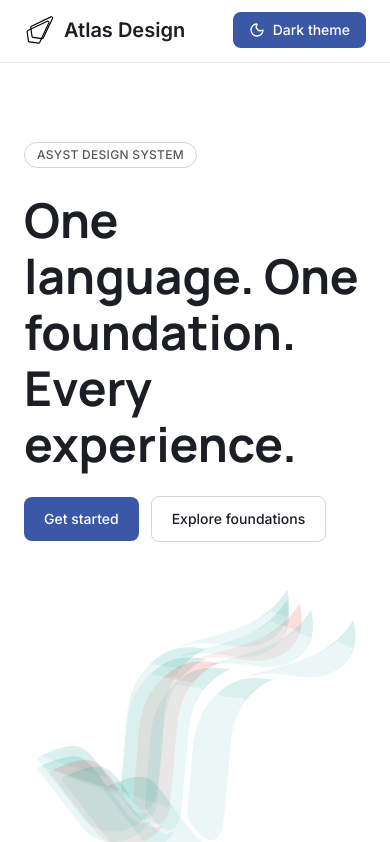
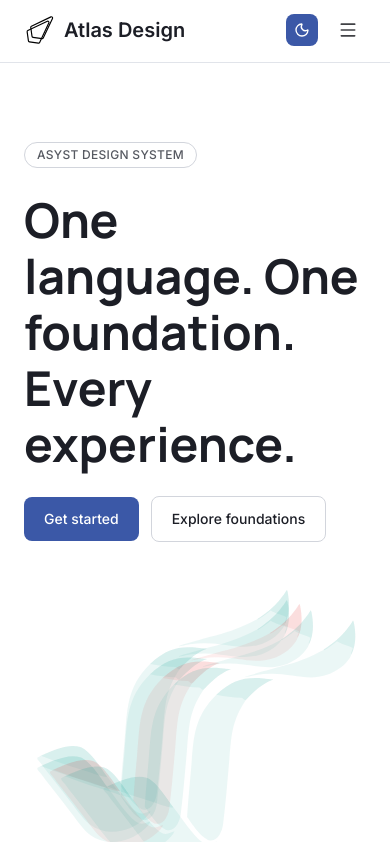
Before and after one commit to androsap/atlas-design-system, a Next.js app: page / in a window 390 px wide. Shown: the part 3-845 px from the top of the page. Built offline with nearby package versions, Linux system fonts and the light colour scheme.

Commit message:
fix(homepage): fix text position and header in responsive view

```diff
--- a/src/app/page.tsx
+++ b/src/app/page.tsx
@@ -105,9 +105,9 @@ export default function Home() {
             </section>
 
             {/* Components showcase */}
-            <section id="components" className="flex min-h-[600px] shrink-0 scroll-mt-16 snap-start items-start overflow-hidden border-t border-[var(--neutral100)] lg:max-h-screen">
+            <section id="components" className="flex min-h-screen shrink-0 scroll-mt-16 snap-start items-start overflow-hidden border-t border-[var(--neutral100)] lg:max-h-screen">
                 <div className="mx-auto grid w-full max-w-7xl items-start gap-10 px-6 pt-10 md:pr-10 md:pl-[52px] lg:grid-cols-2 lg:pt-28">
-                    <div className="relative z-10 lg:bottom-30">
+                    <div className="relative z-10 lg:bottom-14">
                         <h1
                             className="text-[var(--neutral900)]"
                             style={{ font: "var(--displayMd)" }}
@@ -132,12 +132,12 @@ export default function Home() {
                         </Link>
                     </div>
 
-                    <div className="relative lg:right-[600px] lg:bottom-[-80px] lg:[perspective:1800px] lg:[perspective-origin:50%_20%]">
+                    <div className="relative lg:right-[600px] lg:bottom-[-180px] lg:[perspective:1800px] lg:[perspective-origin:50%_20%]">
                         <Image
                             src="/ss-01-white.jpg"
                             alt="Atlas components preview"
                             width={1560}
-                            height={860}
+                            height={760}
                             sizes="(min-width: 1024px) 1560px, (min-width: 672px) 672px, 100vw"
                             className="relative z-[200] h-auto w-full max-w-2xl rounded-2xl border border-[var(--neutral100)] shadow-xl [transform-origin:top] lg:w-[1560px] lg:max-w-none lg:[transform:rotateX(48deg)_rotateZ(-16deg)] [html[data-theme=dark]_&]:hidden"
                         />
@@ -145,7 +145,7 @@ export default function Home() {
                             src="/ss-01-black.jpg"
                             alt="Atlas components preview"
                             width={1560}
-                            height={860}
+                            height={760}
                             sizes="(min-width: 1024px) 1560px, (min-width: 672px) 672px, 100vw"
                             className="relative z-[200] hidden h-auto w-full max-w-2xl rounded-2xl border border-[var(--neutral100)] shadow-xl [transform-origin:top] lg:w-[1560px] lg:max-w-none lg:[transform:rotateX(48deg)_rotateZ(-16deg)] [html[data-theme=dark]_&]:block"
                         />
--- a/src/components/layout/header.tsx
+++ b/src/components/layout/header.tsx
@@ -1,6 +1,7 @@
 import Link from "next/link"
 import Image from "next/image"
 import { ThemeToggle } from "@/components/theme-toggle"
+import { MobileNav } from "@/components/layout/mobile-nav"
 
 const NAV_LINKS = [
     { label: "Get started", href: "/getting-started" },
@@ -49,6 +50,7 @@ export function Header() {
 
                 <div className="flex items-center gap-3">
                     <ThemeToggle />
+                    <MobileNav links={NAV_LINKS} />
                 </div>
             </div>
         </header>
--- /dev/null
+++ b/src/components/layout/mobile-nav.tsx
@@ -0,0 +1,81 @@
+"use client"
+
+import { useEffect, useState } from "react"
+import { createPortal } from "react-dom"
+import Link from "next/link"
+import { Menu, X } from "lucide-react"
+
+export interface MobileNavLink {
+    label: string
+    href: string
+}
+
+export function MobileNav({ links }: { links: MobileNavLink[] }) {
+    const [open, setOpen] = useState(false)
+
+    // Escape closes it, same as any other overlay in the app (Popover,
+    // Dialog-style panels).
+    useEffect(() => {
+        if (!open) return
+        const onKeyDown = (e: KeyboardEvent) => {
+            if (e.key === "Escape") setOpen(false)
+        }
+        document.addEventListener("keydown", onKeyDown)
+        return () => document.removeEventListener("keydown", onKeyDown)
+    }, [open])
+
+    // A full-screen menu shouldn't leave the page behind it scrollable.
+    useEffect(() => {
+        if (!open) return
+        const previous = document.body.style.overflow
+        document.body.style.overflow = "hidden"
+        return () => {
+            document.body.style.overflow = previous
+        }
+    }, [open])
+
+    return (
+        <div className="md:hidden">
+            {/* z-50, above the full-screen overlay's z-40: the overlay covers the
+                whole screen including the header, so the toggle needs to stay on
+                top of it to remain visible and clickable as the close control. */}
+            <button
+                type="button"
+                aria-label={open ? "Close menu" : "Open menu"}
+                aria-expanded={open}
+                onClick={() => setOpen((v) => !v)}
+                className="relative z-50 flex h-9 w-9 cursor-pointer items-center justify-center rounded-[var(--radius-md)] text-[var(--neutral700)] transition-colors hover:bg-[var(--neutral50)]"
+            >
+                {open ? <X size={20} aria-hidden /> : <Menu size={20} aria-hidden />}
+            </button>
+
+            {/* Portalled to <body> — the header has backdrop-blur (backdrop-filter),
+                which per spec makes the header itself the containing block for any
+                position:fixed descendant instead of the viewport, breaking a
+                full-screen inset-0 overlay the same way it broke the old dropdown's
+                sizing. Same fix as Radix's Portal use elsewhere in this app. */}
+            {open &&
+                createPortal(
+                    <nav
+                        aria-label="Mobile"
+                        className="fixed inset-0 z-40 flex flex-col items-center justify-center bg-[var(--neutral0)]"
+                    >
+                        <ul className="flex flex-col items-center gap-3">
+                            {links.map((link) => (
+                                <li key={link.label}>
+                                    <Link
+                                        href={link.href}
+                                        onClick={() => setOpen(false)}
+                                        className="block rounded-[var(--radius-md)] px-8 py-4 text-3xl font-semibold text-[var(--neutral900)] transition-colors hover:text-[var(--primary500)]"
+                                    >
+                                        {link.label}
+                                    </Link>
+                                </li>
+                            ))}
+                        </ul>
+                    </nav>,
+                    document.body
+                )}
+        </div>
+    )
+}
--- a/src/components/theme-toggle.tsx
+++ b/src/components/theme-toggle.tsx
@@ -31,7 +31,7 @@ export function ThemeToggle() {
     const theme = useSyncExternalStore(subscribe, getSnapshot, getServerSnapshot)
 
     if (!theme) {
-        return <span className="h-9 w-20" aria-hidden />
+        return <span className="h-9 w-9 sm:w-20" aria-hidden />
     }
 
     return (
@@ -39,10 +39,10 @@ export function ThemeToggle() {
             type="button"
             aria-label={theme === "dark" ? "Switch to light mode" : "Switch to dark mode"}
             onClick={() => setTheme(theme === "dark" ? "light" : "dark")}
-            className="flex items-center gap-2 whitespace-nowrap rounded-[var(--radius-md)] bg-[var(--color-primary)] px-4 py-2 text-sm font-medium text-white transition-opacity hover:opacity-90"
+            className="flex items-center justify-center gap-2 whitespace-nowrap rounded-[var(--radius-md)] bg-[var(--color-primary)] p-2 text-sm font-medium text-white transition-opacity hover:opacity-90 sm:px-4 sm:py-2"
         >
             {theme === "dark" ? <Sun size={16} /> : <Moon size={16} />}
-            {theme === "dark" ? "Light theme" : "Dark theme"}
+            <span className="hidden sm:inline">{theme === "dark" ? "Light theme" : "Dark theme"}</span>
         </button>
     )
 }
```
